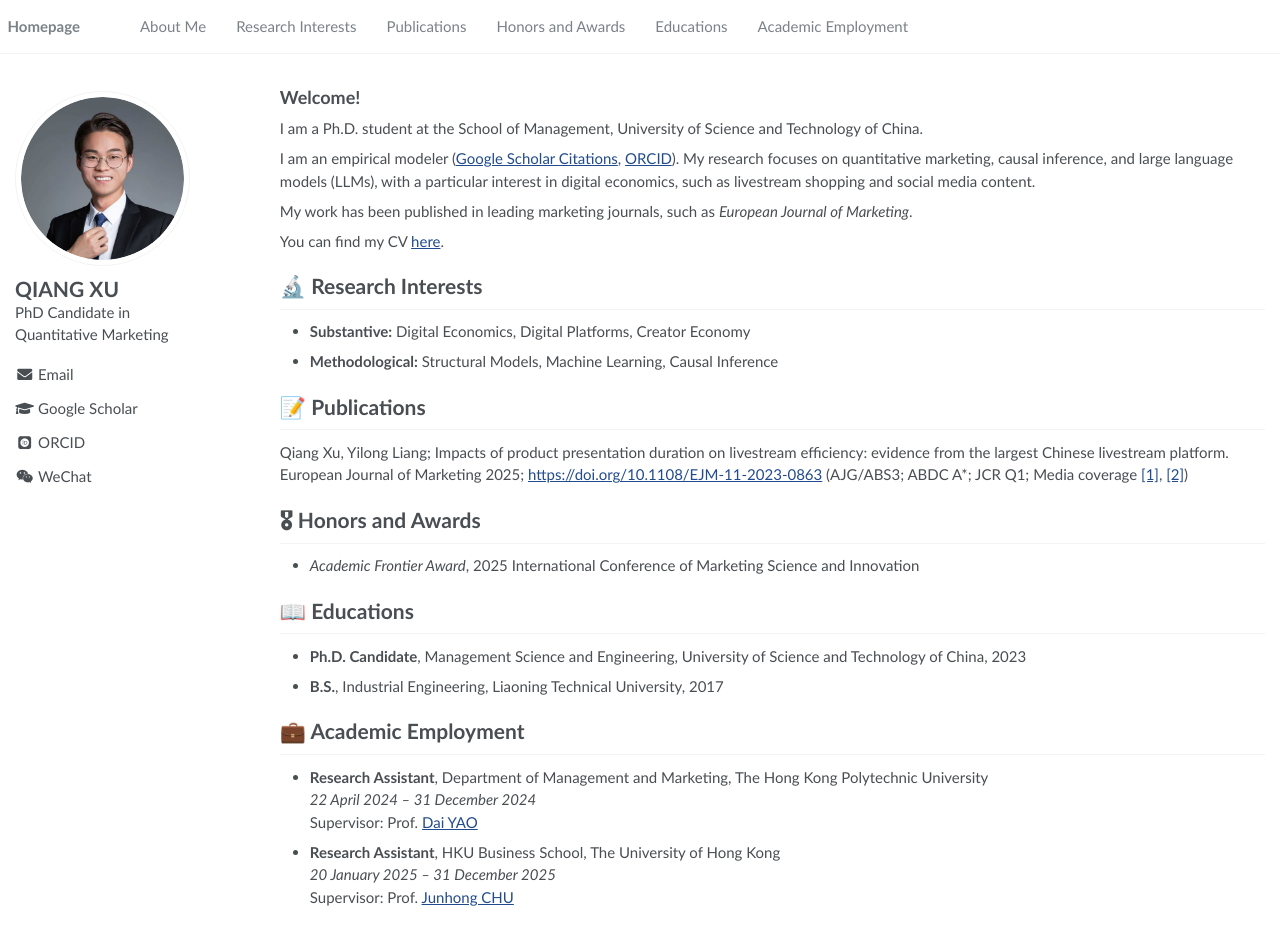
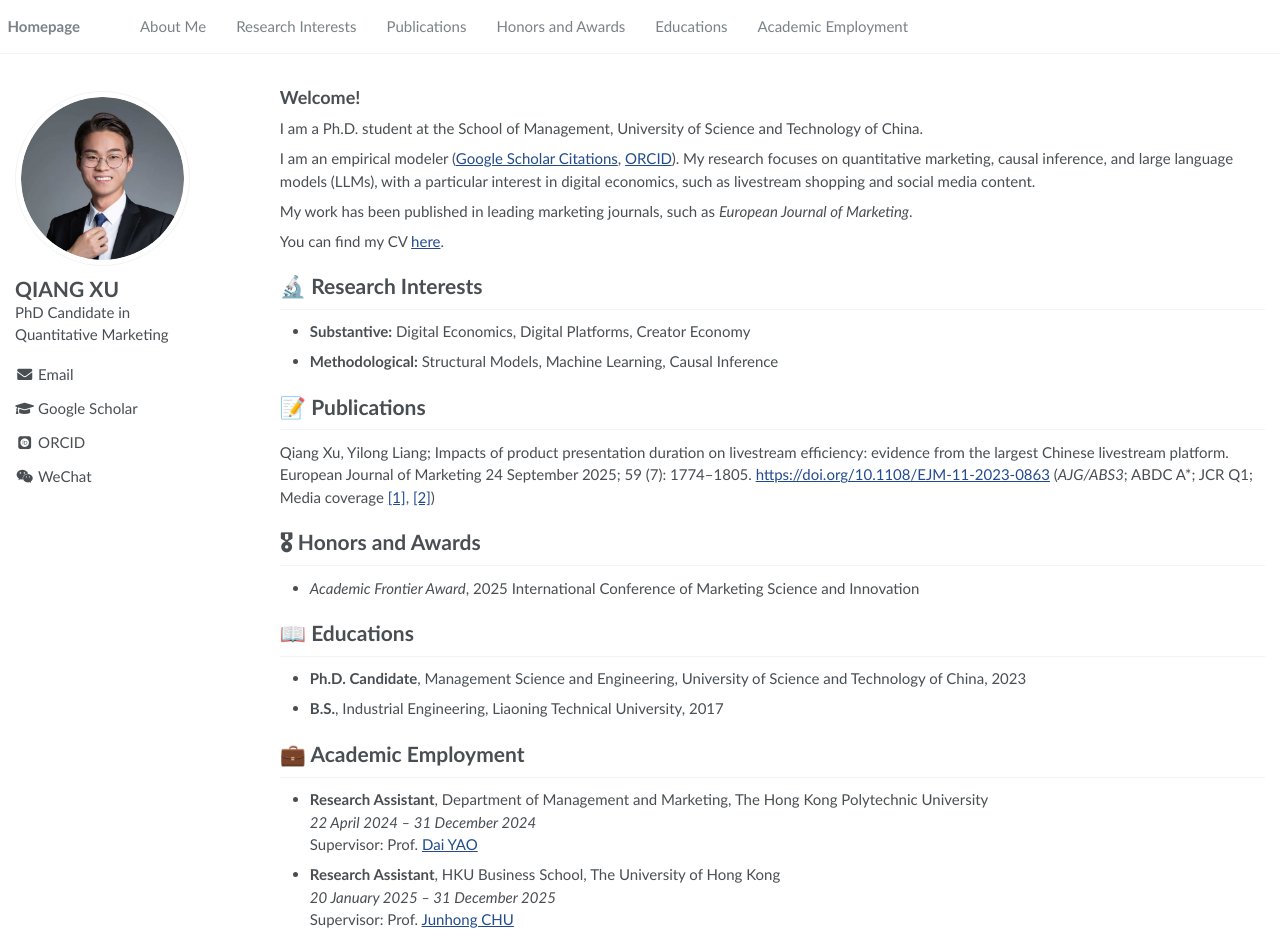
Before and after one commit to xuqiang/xuqiang.github.io, a Jekyll site: the page built from _pages/about.md, in a window 1280 px wide and 946 px high. Built offline with Jekyll 4.4.1, drawn with Linux system fonts in a browser that asks for light colours; some web fonts are replaced.

Commit message:
Update about.md

```diff
--- a/_pages/about.md
+++ b/_pages/about.md
@@ -31,7 +31,7 @@
 - **Methodological:** Structural Models, Machine Learning, Causal Inference
 
 # 📝 Publications
-Qiang Xu, Yilong Liang; Impacts of product presentation duration on livestream efficiency: evidence from the largest Chinese livestream platform. European Journal of Marketing 2025; [https://doi.org/10.1108/EJM-11-2023-0863](https://doi.org/10.1108/EJM-11-2023-0863) (AJG/ABS3; ABDC A*; JCR Q1; Media coverage [[1]](https://mp.weixin.qq.com/s/7YSBkoparxdSQB2AKeBgqQ), [[2]](https://mp.weixin.qq.com/s/QRsyqvs8iSof-M8nwEfRxQ))
+Qiang Xu, Yilong Liang; Impacts of product presentation duration on livestream efficiency: evidence from the largest Chinese livestream platform. European Journal of Marketing 24 September 2025; 59 (7): 1774–1805. [https://doi.org/10.1108/EJM-11-2023-0863](https://doi.org/10.1108/EJM-11-2023-0863) (*AJG/ABS3*; ABDC A*; JCR Q1; Media coverage [[1]](https://mp.weixin.qq.com/s/7YSBkoparxdSQB2AKeBgqQ), [[2]](https://mp.weixin.qq.com/s/QRsyqvs8iSof-M8nwEfRxQ))
 
 # 🎖 Honors and Awards
 - *Academic Frontier Award*, 2025 International Conference of Marketing Science and
```
